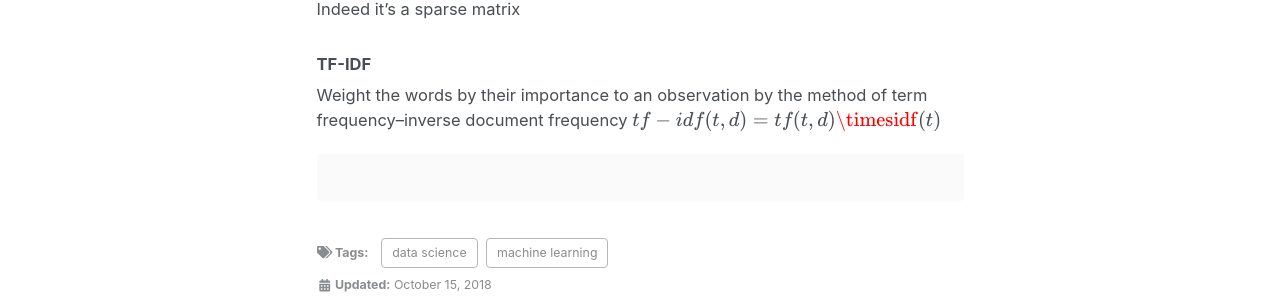
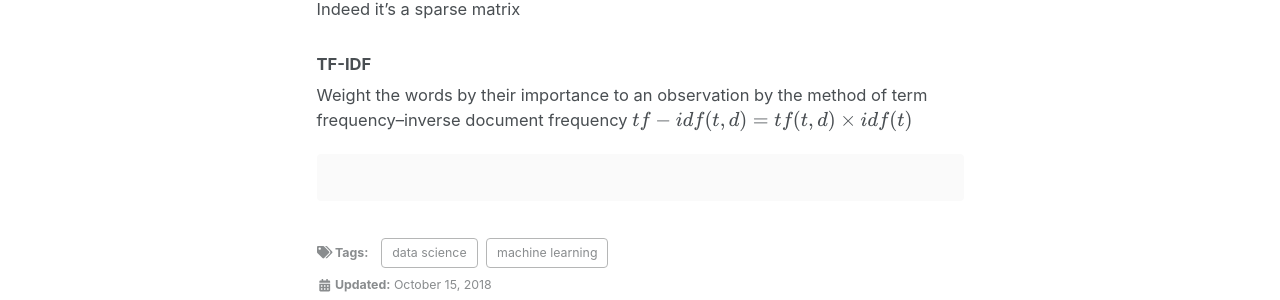
Before and after one commit to baguettexci/baguettexci.gituhb.io, a Jekyll site: the page built from _posts/2018-10-15-SMS-Spam.md, in a window 1280 px wide and 900 px high, scrolled down 6080 px. Shown: the part 154-454 px from the top of the window. Built offline with Jekyll 4.4.1, drawn with Linux system fonts in a browser that asks for light colours; nearby versions of some CDN libraries; formulas are drawn with MathJax 3.

Commit message:
Update 2018-10-15-SMS-Spam.md

````diff
--- a/_posts/2018-10-15-SMS-Spam.md
+++ b/_posts/2018-10-15-SMS-Spam.md
@@ -322,7 +322,7 @@ Indeed it's a sparse matrix
 
 ### TF-IDF
 Weight the words by their importance to an observation by the method of term frequency–inverse document frequency
-$$tf-idf(t,d) = tf(t,d)\timesidf(t)$$
+$$tf-idf(t,d) = tf(t,d)\times idf(t)$$
 
 ```python
 
````
